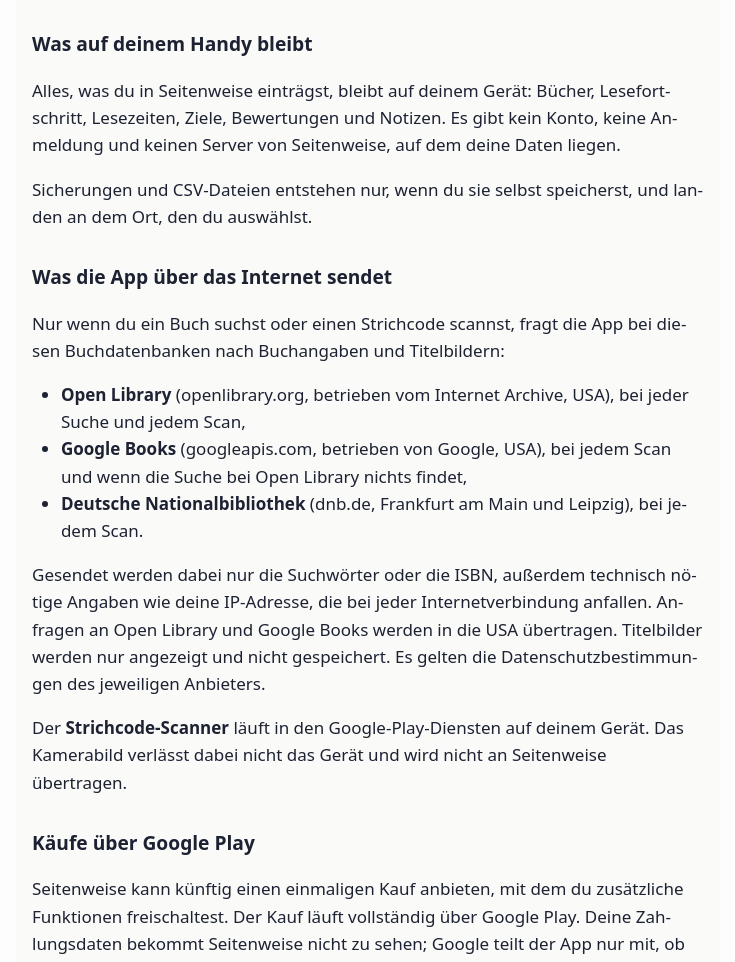
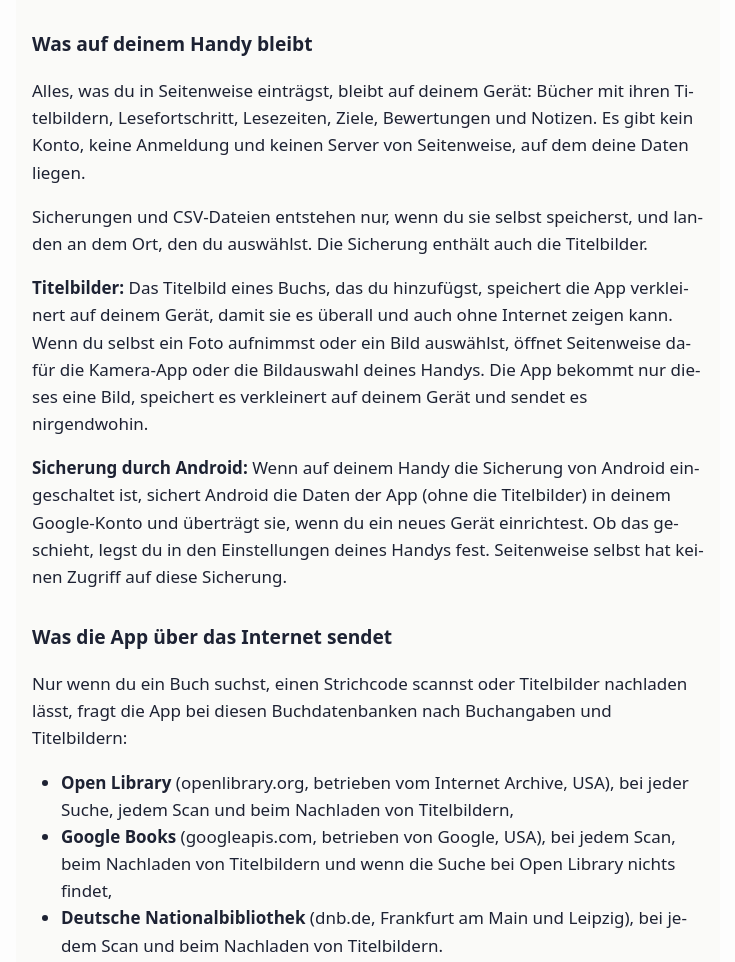
Before and after one commit to Zaucher/seitenweise-datenschutz, a plain HTML site: page index.html in a window 1280 px wide. Shown: the part 412-1374 px from the top of the page, without its empty margins (272-1007 px from the left). Drawn offline with Linux system fonts and the light colour scheme.

Commit message:
Datenschutz: Titelbilder auf dem Gerät, Nachladen, Android-Sicherung
Gleicher Text wie docs/store/datenschutz.md im App-Repository (Paket 2.1):
Titelbilder werden verkleinert auf dem Gerät gespeichert, das Nachladen fragt
die Buchdatenbanken, eigene Fotos bleiben auf dem Gerät. Neu erwähnt ist die
Sicherung durch Android im Google-Konto.

Co-Authored-By: Claude Fable 5.2 <noreply@anthropic.com>
Claude-Session: https://claude.ai/code/session_01WdcJ5pesH4CmGPFai5J8K6

```diff
--- a/index.html
+++ b/index.html
@@ -184,30 +184,46 @@ Zum Stegacker 21<br />
 E-Mail: dominik.allgeier.apps@gmail.com</p>
 <h2 id="was-auf-deinem-handy-bleibt">Was auf deinem Handy bleibt</h2>
 <p>Alles, was du in Seitenweise einträgst, bleibt auf deinem Gerät:
-Bücher, Lesefortschritt, Lesezeiten, Ziele, Bewertungen und Notizen. Es
-gibt kein Konto, keine Anmeldung und keinen Server von Seitenweise, auf
-dem deine Daten liegen.</p>
+Bücher mit ihren Titelbildern, Lesefortschritt, Lesezeiten, Ziele,
+Bewertungen und Notizen. Es gibt kein Konto, keine Anmeldung und keinen
+Server von Seitenweise, auf dem deine Daten liegen.</p>
 <p>Sicherungen und CSV-Dateien entstehen nur, wenn du sie selbst
-speicherst, und landen an dem Ort, den du auswählst.</p>
+speicherst, und landen an dem Ort, den du auswählst. Die Sicherung
+enthält auch die Titelbilder.</p>
+<p><strong>Titelbilder:</strong> Das Titelbild eines Buchs, das du
+hinzufügst, speichert die App verkleinert auf deinem Gerät, damit sie es
+überall und auch ohne Internet zeigen kann. Wenn du selbst ein Foto
+aufnimmst oder ein Bild auswählst, öffnet Seitenweise dafür die
+Kamera-App oder die Bildauswahl deines Handys. Die App bekommt nur
+dieses eine Bild, speichert es verkleinert auf deinem Gerät und sendet
+es nirgendwohin.</p>
+<p><strong>Sicherung durch Android:</strong> Wenn auf deinem Handy die
+Sicherung von Android eingeschaltet ist, sichert Android die Daten der
+App (ohne die Titelbilder) in deinem Google-Konto und überträgt sie,
+wenn du ein neues Gerät einrichtest. Ob das geschieht, legst du in den
+Einstellungen deines Handys fest. Seitenweise selbst hat keinen Zugriff
+auf diese Sicherung.</p>
 <h2 id="was-die-app-über-das-internet-sendet">Was die App über das
 Internet sendet</h2>
-<p>Nur wenn du ein Buch suchst oder einen Strichcode scannst, fragt die
-App bei diesen Buchdatenbanken nach Buchangaben und Titelbildern:</p>
+<p>Nur wenn du ein Buch suchst, einen Strichcode scannst oder
+Titelbilder nachladen lässt, fragt die App bei diesen Buchdatenbanken
+nach Buchangaben und Titelbildern:</p>
 <ul>
 <li><strong>Open Library</strong> (openlibrary.org, betrieben vom
-Internet Archive, USA), bei jeder Suche und jedem Scan,</li>
+Internet Archive, USA), bei jeder Suche, jedem Scan und beim Nachladen
+von Titelbildern,</li>
 <li><strong>Google Books</strong> (googleapis.com, betrieben von Google,
-USA), bei jedem Scan und wenn die Suche bei Open Library nichts
-findet,</li>
+USA), bei jedem Scan, beim Nachladen von Titelbildern und wenn die Suche
+bei Open Library nichts findet,</li>
 <li><strong>Deutsche Nationalbibliothek</strong> (dnb.de, Frankfurt am
-Main und Leipzig), bei jedem Scan.</li>
+Main und Leipzig), bei jedem Scan und beim Nachladen von
+Titelbildern.</li>
 </ul>
 <p>Gesendet werden dabei nur die Suchwörter oder die ISBN, außerdem
 technisch nötige Angaben wie deine IP-Adresse, die bei jeder
 Internetverbindung anfallen. Anfragen an Open Library und Google Books
-werden in die USA übertragen. Titelbilder werden nur angezeigt und nicht
-gespeichert. Es gelten die Datenschutzbestimmungen des jeweiligen
-Anbieters.</p>
+werden in die USA übertragen. Es gelten die Datenschutzbestimmungen des
+jeweiligen Anbieters.</p>
 <p>Der <strong>Strichcode-Scanner</strong> läuft in den
 Google-Play-Diensten auf deinem Gerät. Das Kamerabild verlässt dabei
 nicht das Gerät und wird nicht an Seitenweise übertragen.</p>
@@ -229,6 +245,9 @@ gelten die Datenschutzbestimmungen von Google.</p>
 <li><strong>Benachrichtigungen</strong> (freiwillig): um einen laufenden
 Lese-Timer anzuzeigen.</li>
 </ul>
+<p>Eine Kamera-Berechtigung braucht die App nicht: Den Strichcode liest
+der Scanner der Google-Play-Dienste, und Fotos für Titelbilder nimmt die
+Kamera-App deines Handys auf.</p>
 <h2 id="löschen">Löschen</h2>
 <p>Deine Daten löschst du, indem du die App deinstallierst oder in den
 Android-Einstellungen ihren Speicher löschst. Gelöschte Einträge liegen
```
